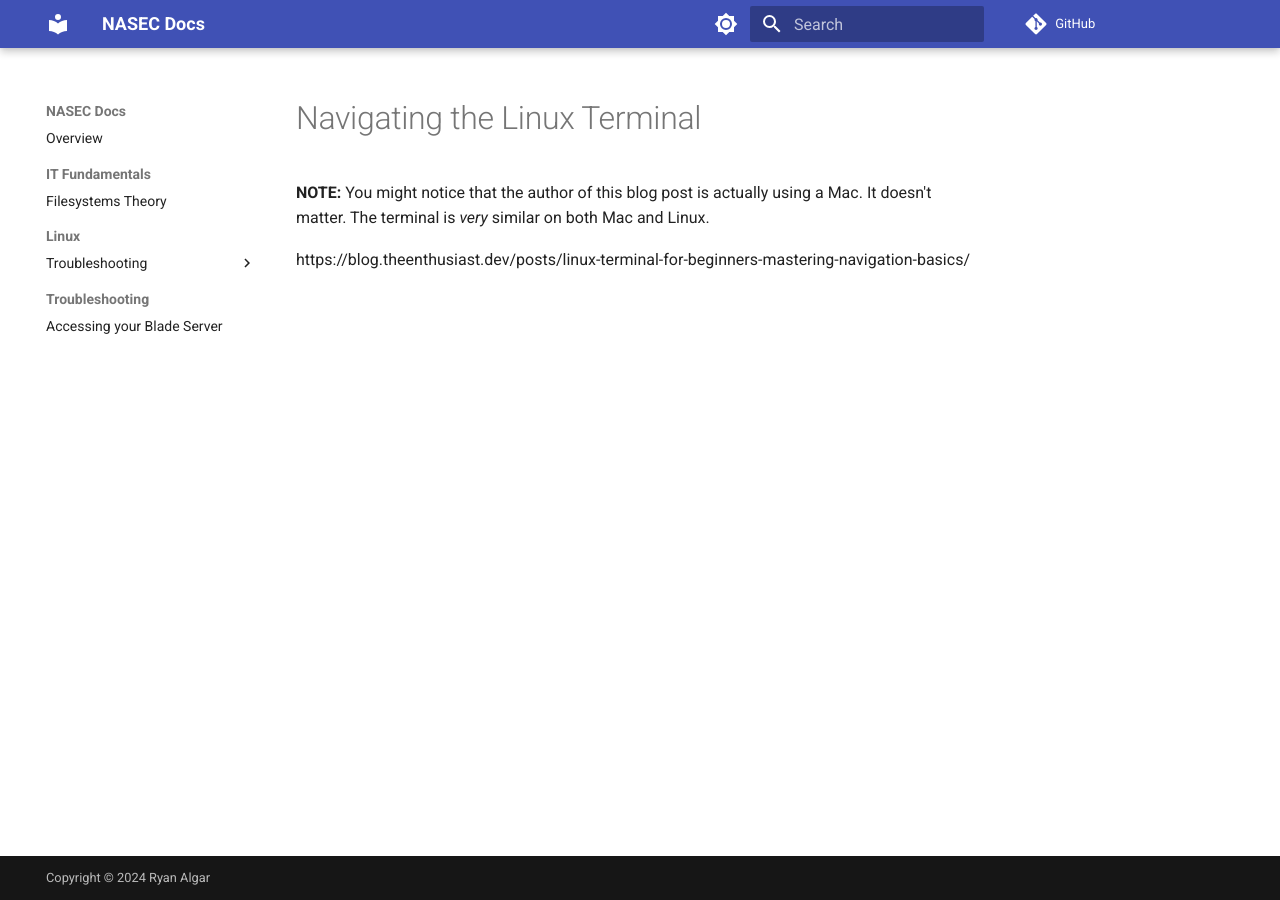
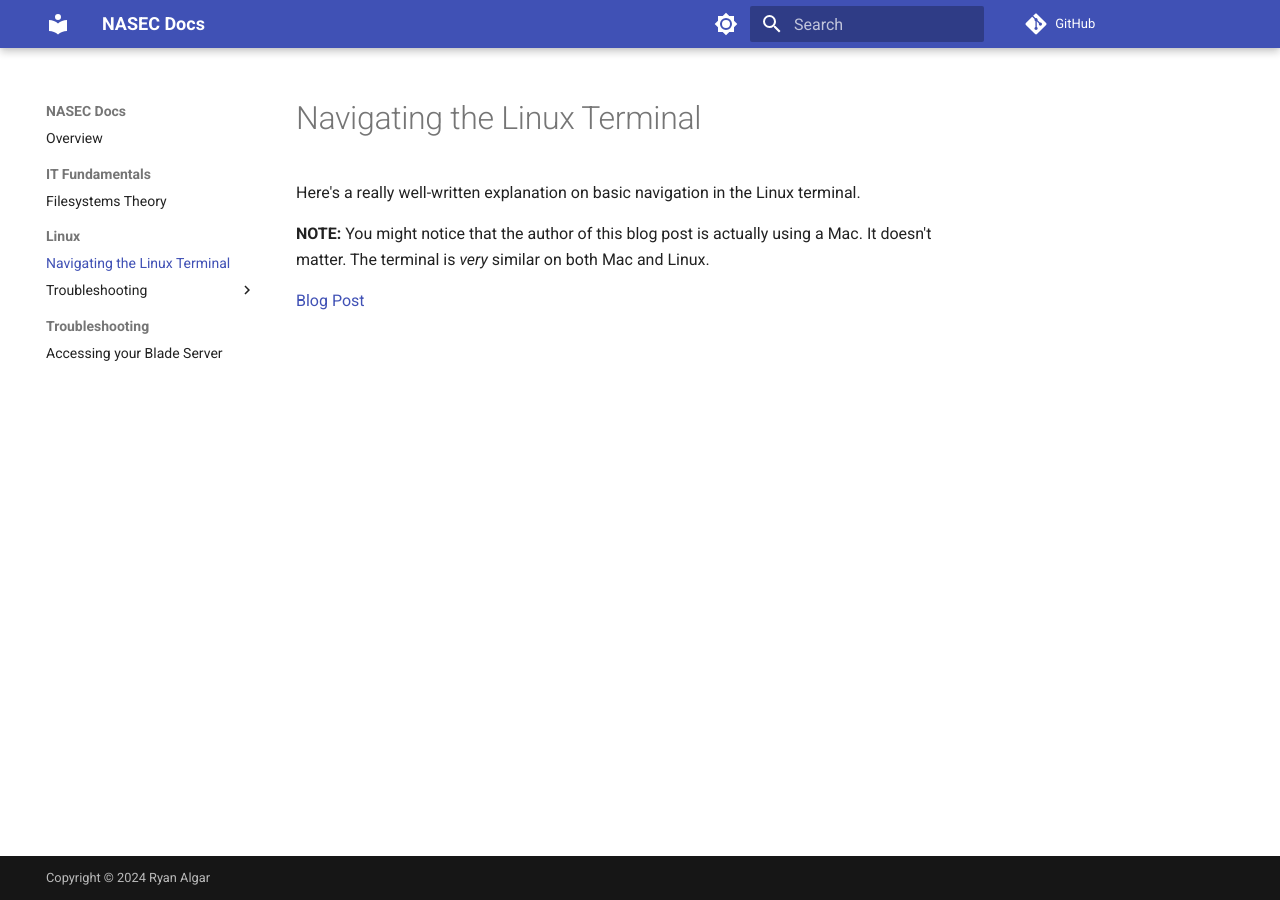
Before and after one commit to ralgar/nasec-docs, an MkDocs documentation site: the page built from content/linux/navigation.md, in a window 1280 px wide. Built offline with MkDocs 1.6.1 and Material for MkDocs 9.7.7, drawn with Linux system fonts in a browser that asks for light colours; comment, search, counter and statistics services are not loaded.

Commit message:
docs(linux): add terminal navigation post

```diff
--- a/content/linux/navigation.md
+++ b/content/linux/navigation.md
@@ -1,5 +1,8 @@
 # Navigating the Linux Terminal
 
-**NOTE:** You might notice that the author of this blog post is actually using a Mac. It doesn't matter. The terminal is *very* similar on both Mac and Linux.
+Here's a really well-written explanation on basic navigation in the Linux terminal.
 
-https://blog.theenthusiast.dev/posts/linux-terminal-for-beginners-mastering-navigation-basics/
+**NOTE:** You might notice that the author of this blog post is actually using
+ a Mac. It doesn't matter. The terminal is *very* similar on both Mac and Linux.
+
+[Blog Post](https://blog.theenthusiast.dev/posts/linux-terminal-for-beginners-mastering-navigation-basics/)
--- a/mkdocs.yml
+++ b/mkdocs.yml
@@ -52,6 +52,7 @@ nav:
   - IT Fundamentals:
     - fundamentals/filesystems.md
   - Linux:
+    - linux/navigation.md
     - Troubleshooting:
       - linux/troubleshooting/sudo-privileges.md
   - Troubleshooting:
```
